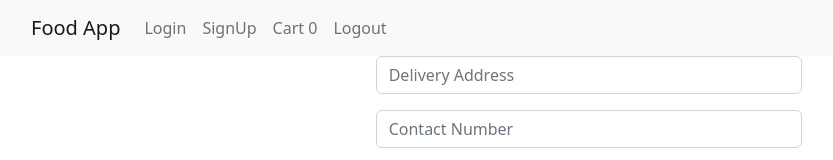
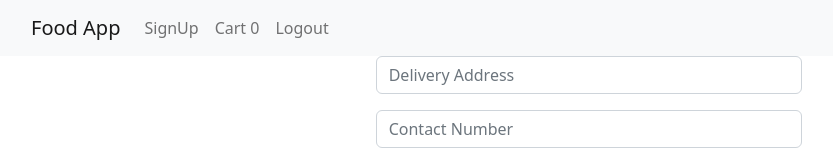
Before and after one commit to 15M236/food-fsd-frontend, a React (Create React App) app: page /user-cart in a window 1280 px wide. Shown: the top 160 px of the page, without its empty margins (51-884 px from the left). Built offline with nearby package versions, Linux system fonts and the light colour scheme; sample sign-in values are in the browser's storage.

Commit message:
after removing login

```diff
--- a/src/Title.js
+++ b/src/Title.js
@@ -21,7 +21,7 @@
               <Container>
                 <Navbar.Brand href="/">Food App</Navbar.Brand>
                   <Nav className="me-auto">
-                    <Nav.Link onClick={() => navigate('/login')}>Login</Nav.Link>
+                    {!role && <Nav.Link onClick={() => navigate('/login')}>Login</Nav.Link>}
                     <Nav.Link onClick={() => navigate('/signup')}>SignUp</Nav.Link>
                     <Nav.Link onClick={() => navigate('/user-cart')}>Cart {context.cart.length}</Nav.Link>
                     {role && <Nav.Link onClick={handleLogOut}>Logout</Nav.Link> }
```
